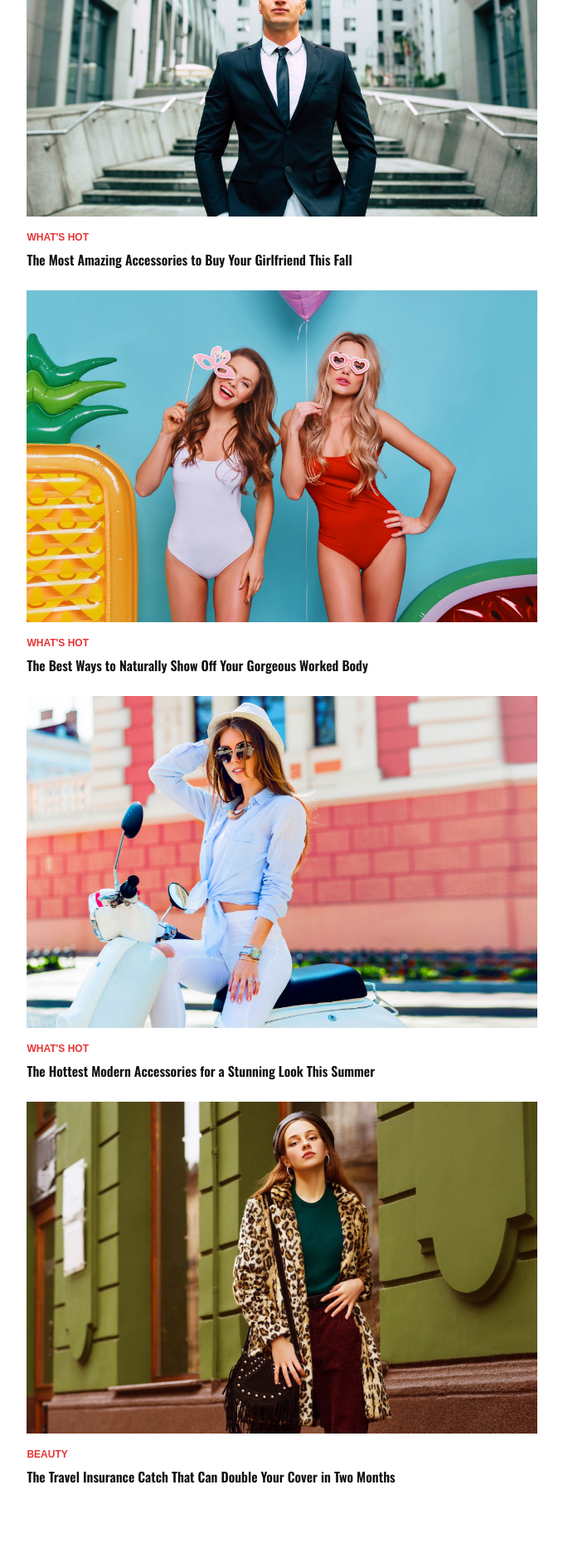
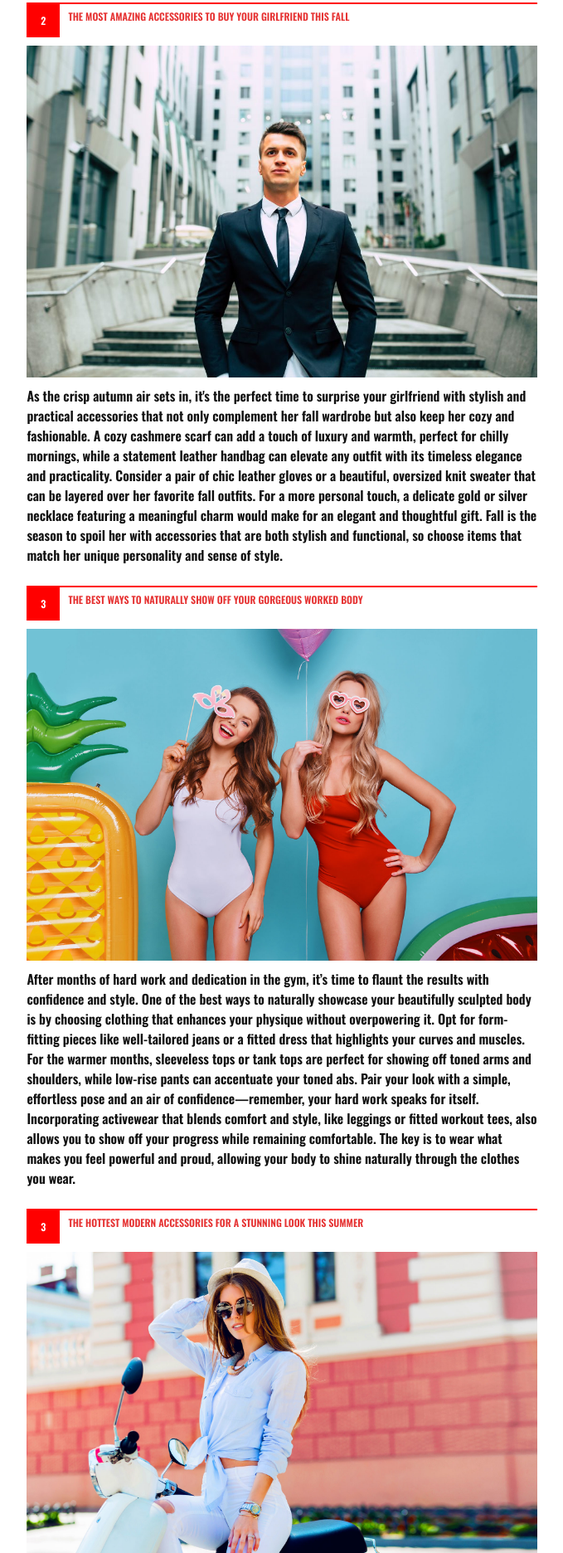
Before and after one commit to westackai/anime-blog-html, a plain HTML site: page detail.html in a window 1280 px wide. Shown: the part 4008-5880 px from the top of the page at 83% size, without its empty margins (300-979 px from the left). Drawn offline with Linux system fonts and the light colour scheme; a web font is replaced by a local one.

Commit message:
udpate images

```diff
--- a/detail.html
+++ b/detail.html
@@ -308,36 +308,62 @@
 
                 <div class="related-heading">Related Articles</div>
 
+
                 <div class="related-articles">
                     <div class="related-article">
+                        <div class="category">
+                            <span class="number-category">
+                                1
+                            </span>
+                           <p> Vintage-Inspired Lace Gown</p>
+                        </div>
                         <img src="/assets/img/1.jpg" height="400px" alt="Wedding outfits">
-                        <div class="category">WHAT'S HOT</div>
-                        <h3>Unique Wedding Outfit Ideas to Inspire and Boost Creativity</h3>
+                        <h3>A timeless wedding gown featuring intricate lace details, an off-shoulder neckline, and a flowing A-line silhouette, perfect for vintage or romantic-themed weddings. The delicate lace and soft fabric create a classic look that will never go out of style. Brides can accessorize with pearl earrings, lace gloves, and a vintage-inspired tiara for a touch of elegance. This dress is ideal for brides looking for something traditional, sophisticated, and elegant, especially for a garden or indoor vintage-inspired wedding.</h3>
+                    </div>
+                    <div class="related-article">
+                        <div class="category">
+                            <span class="number-category">
+                                2
+                            </span>
+                           <p> The Most Amazing Accessories to Buy Your Girlfriend This Fall</p>
+                        </div>
+                        <img src="/assets/img/2.jpg" height="400px" alt="Wedding outfits">
+                        <h3>As the crisp autumn air sets in, it's the perfect time to surprise your girlfriend with stylish and practical accessories that not only complement her fall wardrobe but also keep her cozy and fashionable. A cozy cashmere scarf can add a touch of luxury and warmth, perfect for chilly mornings, while a statement leather handbag can elevate any outfit with its timeless elegance and practicality. Consider a pair of chic leather gloves or a beautiful, oversized knit sweater that can be layered over her favorite fall outfits. For a more personal touch, a delicate gold or silver necklace featuring a meaningful charm would make for an elegant and thoughtful gift. Fall is the season to spoil her with accessories that are both stylish and functional, so choose items that match her unique personality and sense of style.</h3>
                     </div>
 
                     <div class="related-article">
-                        <img src="/assets/img/2.jpg" alt="Accessories">
-                        <div class="category">WHAT'S HOT</div>
-                        <h3>The Most Amazing Accessories to Buy Your Girlfriend This Fall</h3>
+                        <div class="category">
+                            <span class="number-category">
+                                3
+                            </span>
+                           <p> The Best Ways to Naturally Show Off Your Gorgeous Worked Body</p>
+                        </div>
+                        <img src="/assets/img/3.jpg" height="400px" alt="Wedding outfits">
+                        <h3>After months of hard work and dedication in the gym, it’s time to flaunt the results with confidence and style. One of the best ways to naturally showcase your beautifully sculpted body is by choosing clothing that enhances your physique without overpowering it. Opt for form-fitting pieces like well-tailored jeans or a fitted dress that highlights your curves and muscles. For the warmer months, sleeveless tops or tank tops are perfect for showing off toned arms and shoulders, while low-rise pants can accentuate your toned abs. Pair your look with a simple, effortless pose and an air of confidence—remember, your hard work speaks for itself. Incorporating activewear that blends comfort and style, like leggings or fitted workout tees, also allows you to show off your progress while remaining comfortable. The key is to wear what makes you feel powerful and proud, allowing your body to shine naturally through the clothes you wear.</h3>
                     </div>
 
                     <div class="related-article">
-                        <img src="/assets/img/3.jpg" alt="Workout body">
-                        <div class="category">WHAT'S HOT</div>
-                        <h3>The Best Ways to Naturally Show Off Your Gorgeous Worked Body</h3>
+                        <div class="category">
+                            <span class="number-category">
+                                3
+                            </span>
+                           <p> The Hottest Modern Accessories for a Stunning Look This Summer</p>
+                        </div>
+                        <img src="/assets/img/4.jpg" height="400px" alt="Wedding outfits">
+                        <h3>This summer, elevate your wardrobe with the hottest modern accessories that add flair and style to your look. Start with a pair of sleek, oversized sunglasses in bold frames to protect your eyes while making a fashion statement. Complement your sunny days with a chic straw hat or a wide-brimmed fedora that adds a touch of elegance while keeping you cool. A trendy crossbody bag in vibrant colors or fun textures like woven or metallic leather can instantly elevate any outfit, whether you're heading to a beach party or a casual brunch. For the ultimate summer vibe, layer delicate gold or silver necklaces, stacking bracelets, or chunky rings to create a stylish, personalized look. Don’t forget to add a stylish scarf or sarong to your beachwear for a versatile accessory that can double as a cover-up or a chic beachside shawl. With the right mix of accessories, you can create a stunning summer look that’s both trendy and timeless.</h3>
                     </div>
 
                     <div class="related-article">
-                        <img src="/assets/img/4.jpg" alt="Summer accessories">
-                        <div class="category">WHAT'S HOT</div>
-                        <h3>The Hottest Modern Accessories for a Stunning Look This Summer</h3>
+                        <div class="category">
+                            <span class="number-category">
+                                3
+                            </span>
+                           <p> The Hottest Modern Accessories for a Stunning Look This Summer</p>
+                        </div>
+                        <img src="/assets/img/5.jpg" height="400px" alt="Wedding outfits">
+                        <h3>This summer, elevate your wardrobe with the hottest modern accessories that add flair and style to your look. Start with a pair of sleek, oversized sunglasses in bold frames to protect your eyes while making a fashion statement. Complement your sunny days with a chic straw hat or a wide-brimmed fedora that adds a touch of elegance while keeping you cool. A trendy crossbody bag in vibrant colors or fun textures like woven or metallic leather can instantly elevate any outfit, whether you're heading to a beach party or a casual brunch. For the ultimate summer vibe, layer delicate gold or silver necklaces, stacking bracelets, or chunky rings to create a stylish, personalized look. Don’t forget to add a stylish scarf or sarong to your beachwear for a versatile accessory that can double as a cover-up or a chic beachside shawl. With the right mix of accessories, you can create a stunning summer look that’s both trendy and timeless.</h3>
                     </div>
 
-                    <div class="related-article">
-                        <img src="/assets/img/5.jpg" alt="Travel insurance">
-                        <div class="category">BEAUTY</div>
-                        <h3>The Travel Insurance Catch That Can Double Your Cover in Two Months</h3>
-                    </div>
                 </div>
             </div>
 
--- a/style.css
+++ b/style.css
@@ -1616,9 +1616,27 @@ max-height: 400px;
 }
 
 .related-article .category {
+  display: flex;
+  gap: 10px;
+  border-top: 2px solid red;
+  width: 100%;
+
   color: #e63333;
   font-size: 12px;
   text-transform: uppercase;
+}
+.number-category{
+  display: flex;
+
+  justify-content: center;
+  align-items: center;
+  width: 40px;
+  height: 40px;
+  background-color: red;
+  color: white;
+}
+.related-article .category p {
+  padding-top: 5px;
 }
 
 /* Newsletter Form */
```
